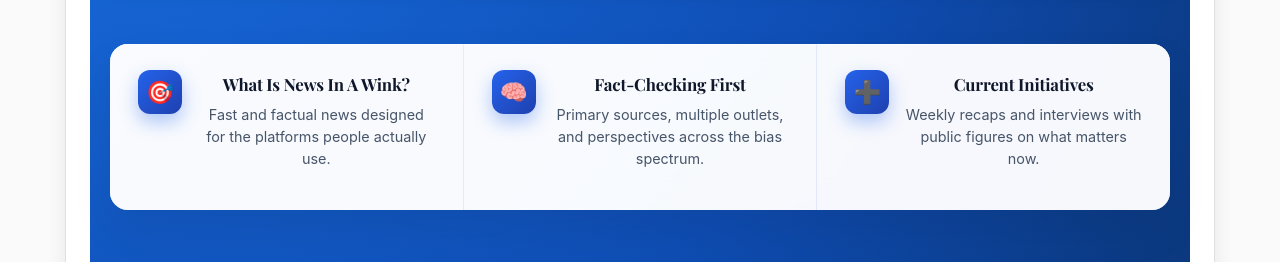
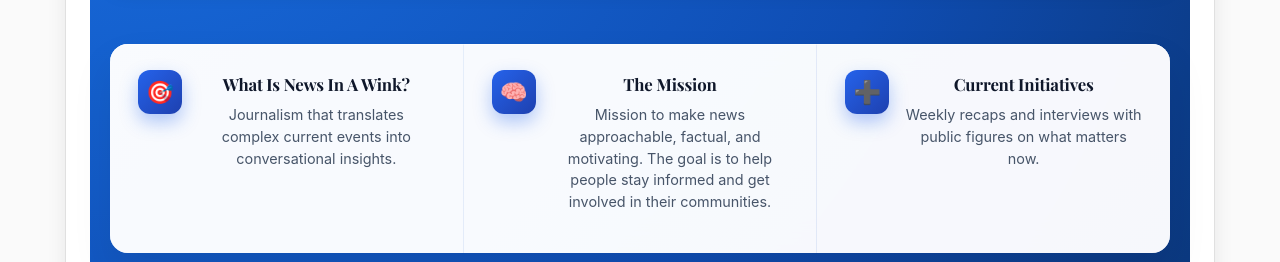
Before and after one commit to alexisbernt/Portfolio, a React (Create React App) app in the folder lexi-portfolio/: page /#/ in a window 1280 px wide. Shown: the part 413-675 px from the top of the page. Built offline with nearby package versions, Linux system fonts and the light colour scheme.

Commit message:
Update PortfolioGrid.js
changing descriptions

```diff
--- a/lexi-portfolio/src/PortfolioGrid.js
+++ b/lexi-portfolio/src/PortfolioGrid.js
@@ -204,12 +204,12 @@ function ModernLandingPage() {
         {[
           {
             title: 'What Is News In A Wink?',
-            desc: 'Fast and factual news designed for the platforms people actually use.',
+            desc: 'Journalism that translates complex current events into conversational insights.',
             icon: '🎯',
           },
           {
-            title: 'Fact-Checking First',
-            desc: 'Primary sources, multiple outlets, and perspectives across the bias spectrum.',
+            title: 'The Mission',
+            desc: 'Mission to make news approachable, factual, and motivating. The goal is to help people stay informed and get involved in their communities.',
             icon: '🧠',
           },
           {
```
